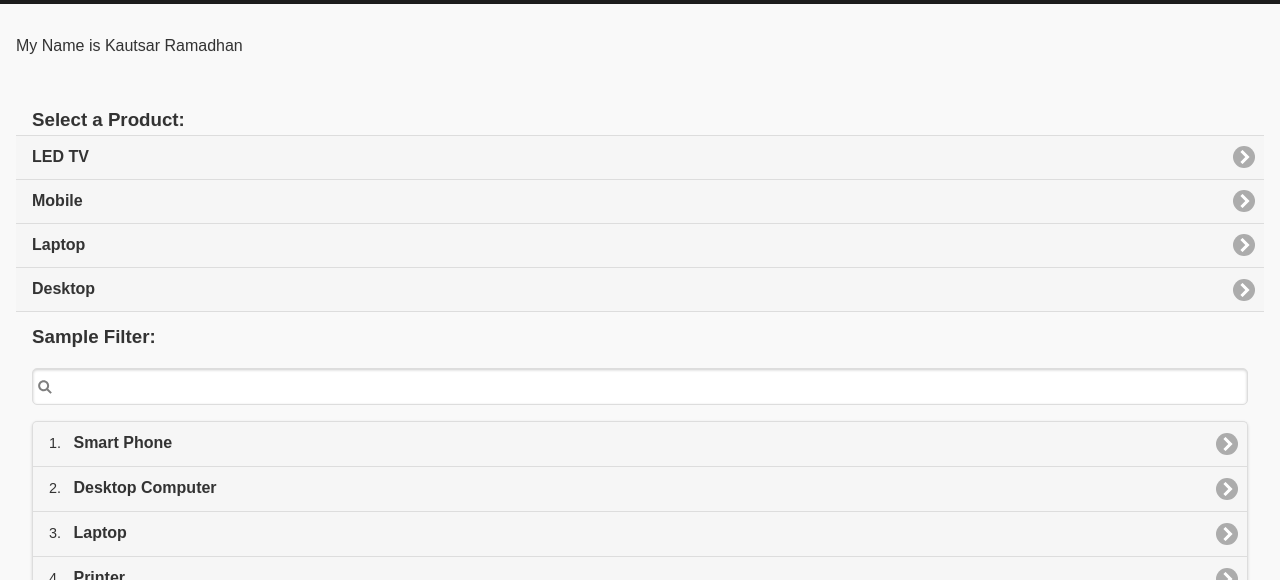
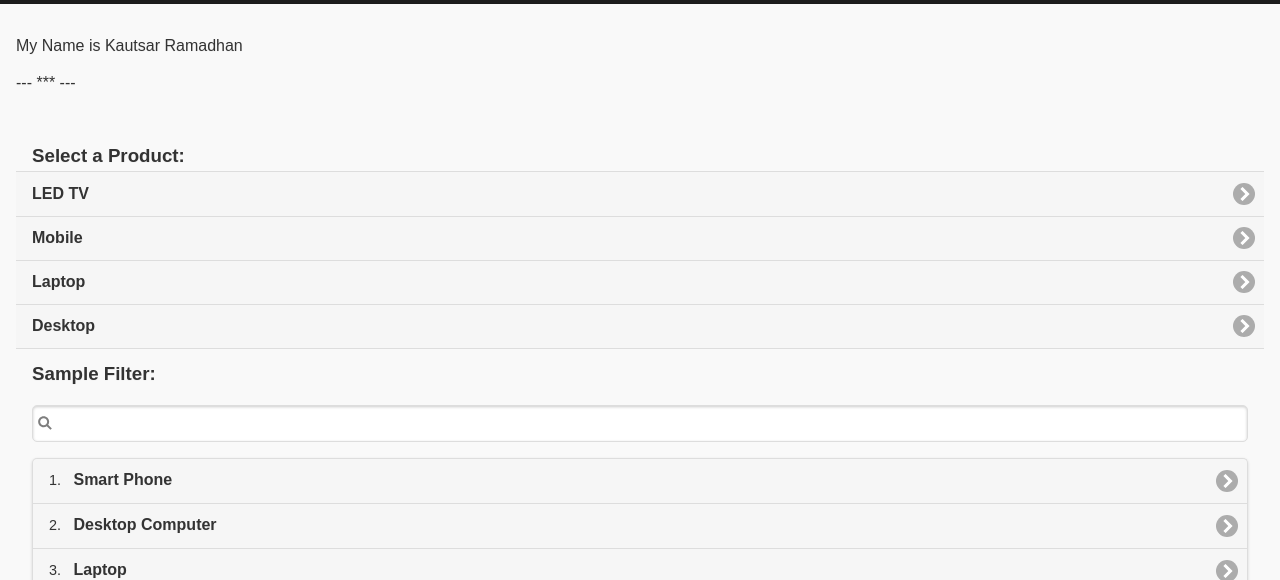
Before and after one commit to KautsarRamadhan/latihanjquerymobile, a plain HTML site: page index.html in a window 1280 px wide. Shown: the part 173-753 px from the top of the page. Drawn offline with nearby package versions, Linux system fonts and the light colour scheme.

Commit message:
Menambahkan karakter ---***---

```diff
--- a/index.html
+++ b/index.html
@@ -39,6 +39,7 @@
         </header>
         <div id="content" data-role="main" class="ui-content">
             <p>My Name is Kautsar Ramadhan</p>
+            <p>--- *** ---</p>
             <div id="content" data-role="main" class="ui-content">
                 <h3>Select a Product:</h3>
                 <ul data-role="listview">
```
